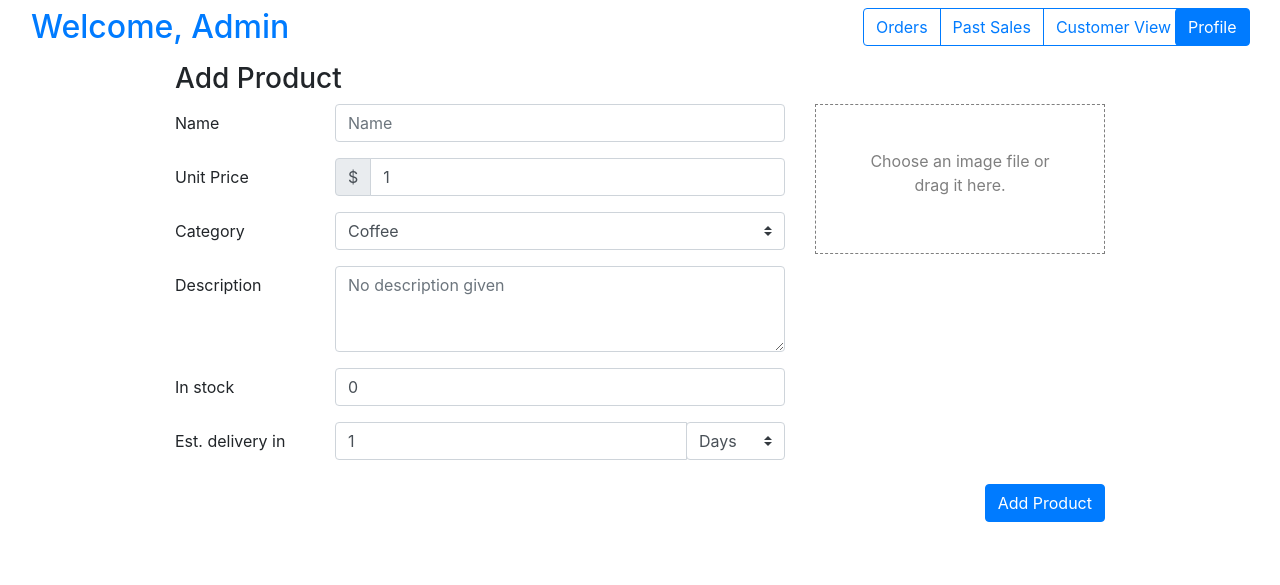
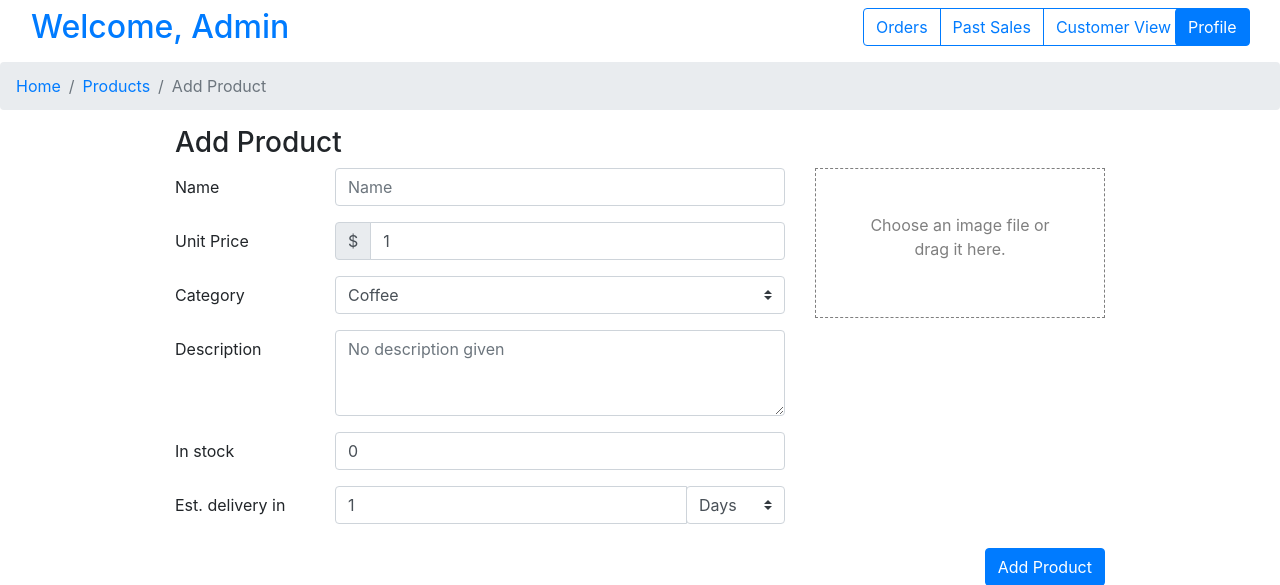
Before and after one commit to FiendChain/capstone-project-3900-h10a-awae, a Flask app: page /admin/products/add in a window 1280 px wide. Shown: the top 585 px of the page. Run offline with Flask 2, Linux system fonts and the light colour scheme; parts of the project's set-up code (start-up, migrations or seed data) failed here and were passed over; some libraries are stand-ins or nearby versions.

Commit message:
Added breadcrumbs for easier navigation

```diff
--- a/flask_project/templates/admin/add_product.html
+++ b/flask_project/templates/admin/add_product.html
@@ -11,6 +11,15 @@
 {% include 'admin/alt_navbar.html' %}
 
 {% from "admin/product_form.html" import render_product_form %}
+
+<!--Navigation breadcrumb-->
+<nav aria-label="breadcrumb">
+  <ol class="breadcrumb">
+    <li class="breadcrumb-item"><a href="{{ url_for('admin_bp.home') }}">Home</a></li>
+    <li class="breadcrumb-item"><a href="{{ url_for('admin_bp.products')}}">Products</a></li>
+    <li class="breadcrumb-item active">Add Product</li>
+  </ol>
+</nav>
 
 <!--Homepage-->
 <div class="container w-75">
```
Also changed, not shown: flask_project/templates/admin/edit_product.html (+9 -0 lines).
